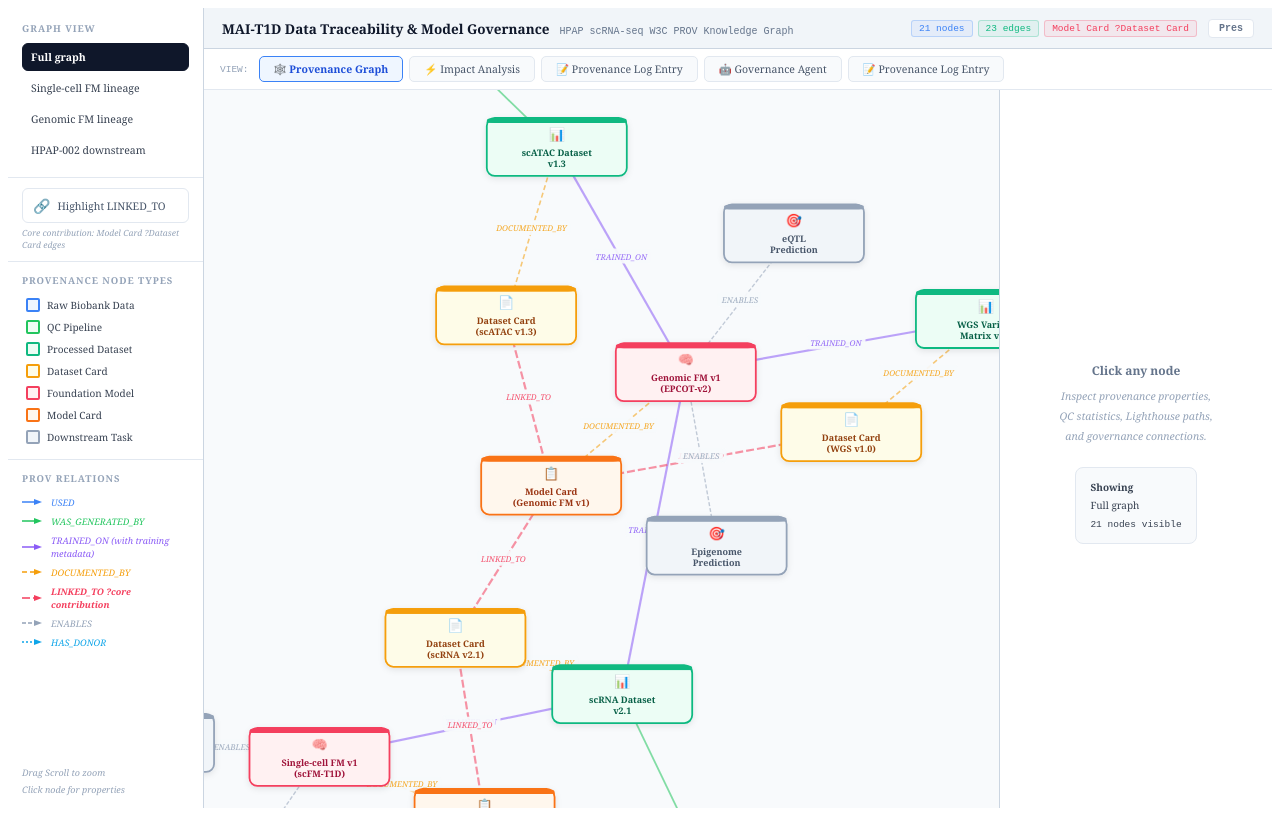
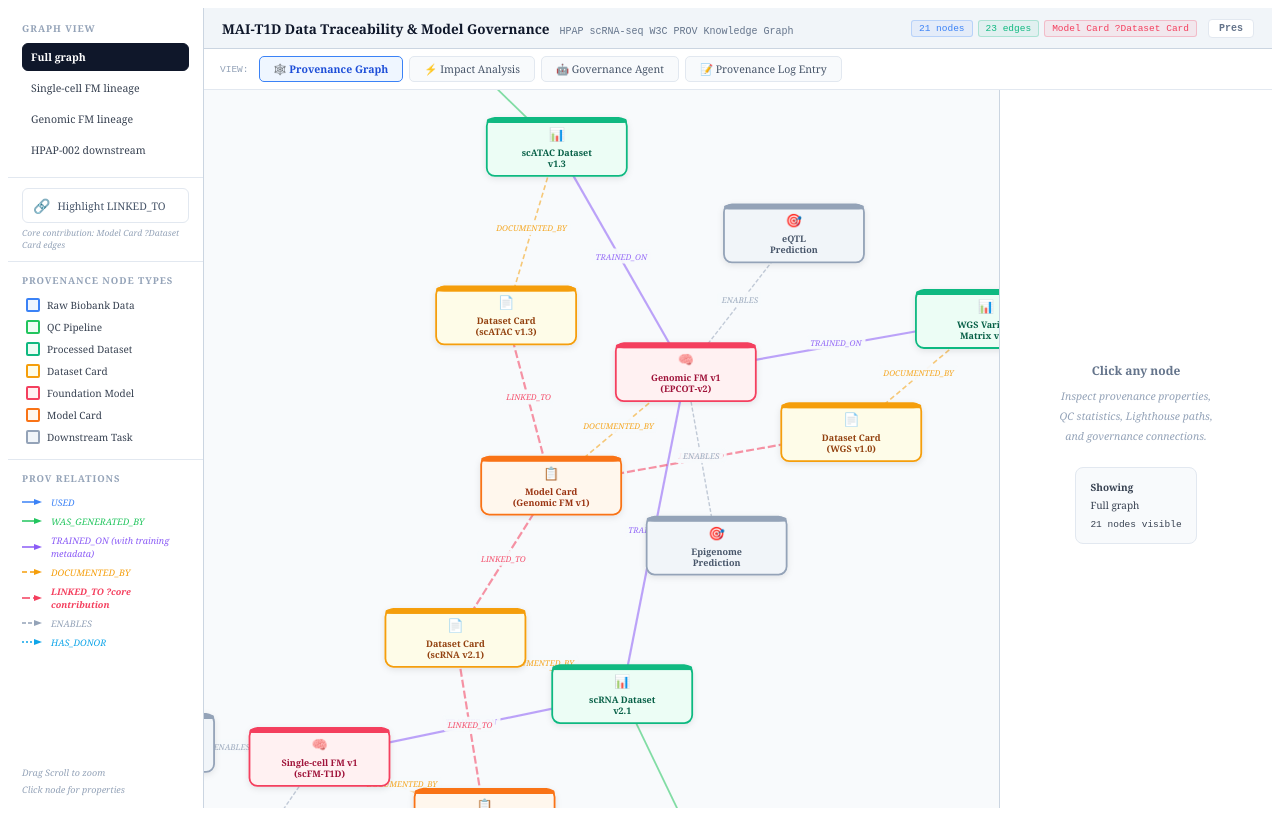
Before and after one commit to qyniu/mai-t1d-demo0316, a React (Vite) app: page / in a window 1280 px wide. Built offline with nearby package versions, Linux system fonts and the light colour scheme.

Commit message:
fix: remove duplicate Provenance Log Entry tab, correct order

```diff
--- a/src/App.jsx
+++ b/src/App.jsx
@@ -1403,7 +1403,6 @@ export default function App() {
   const MODES = [
     { id:"full",   label:"🕸️ Provenance Graph" },
     { id:"impact", label:"⚡ Impact Analysis" },
-    { id:"log",    label:"📝 Provenance Log Entry" },
     { id:"agent",  label:"🤖 Governance Agent" },
     { id:"log",    label:"📝 Provenance Log Entry" },
   ];
```
